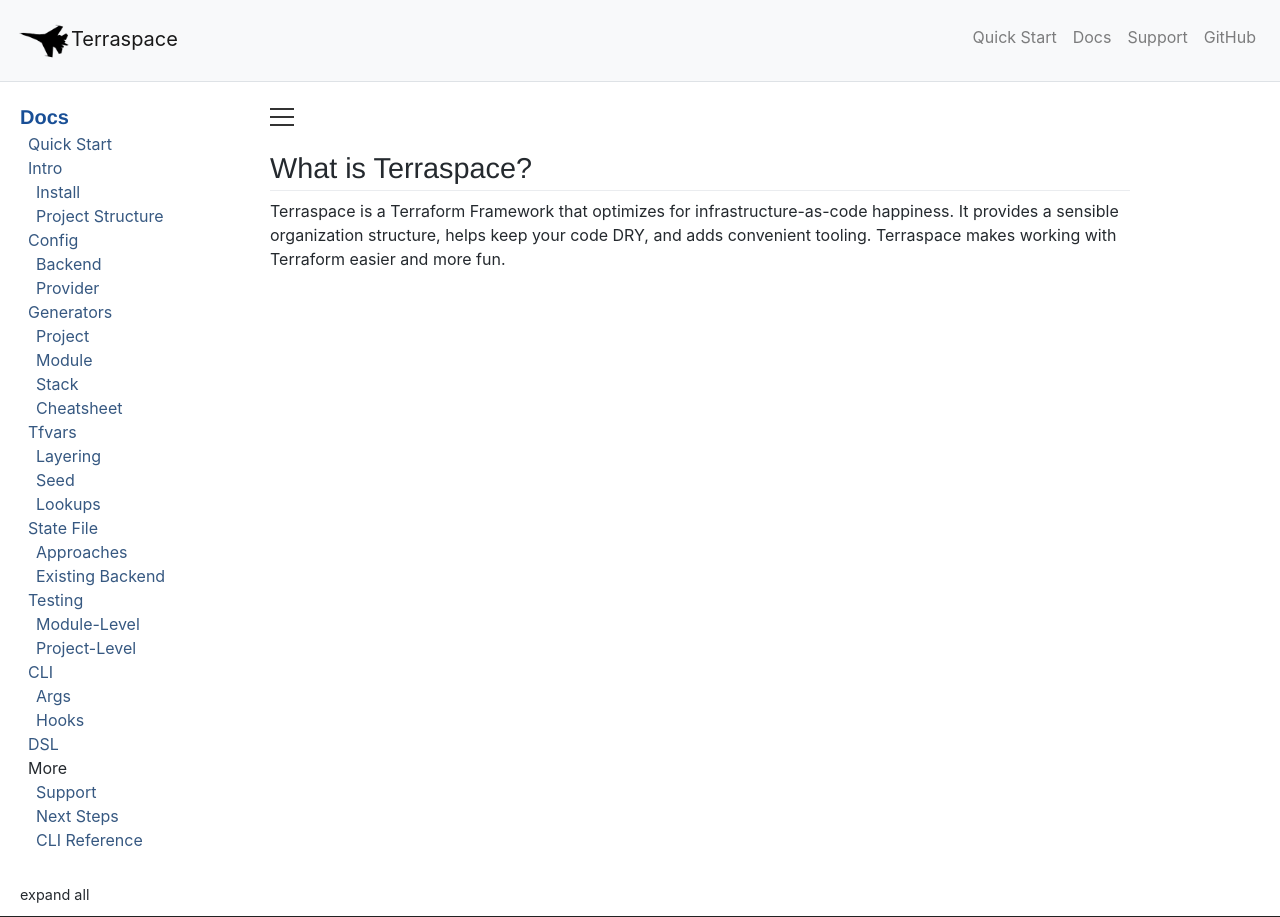
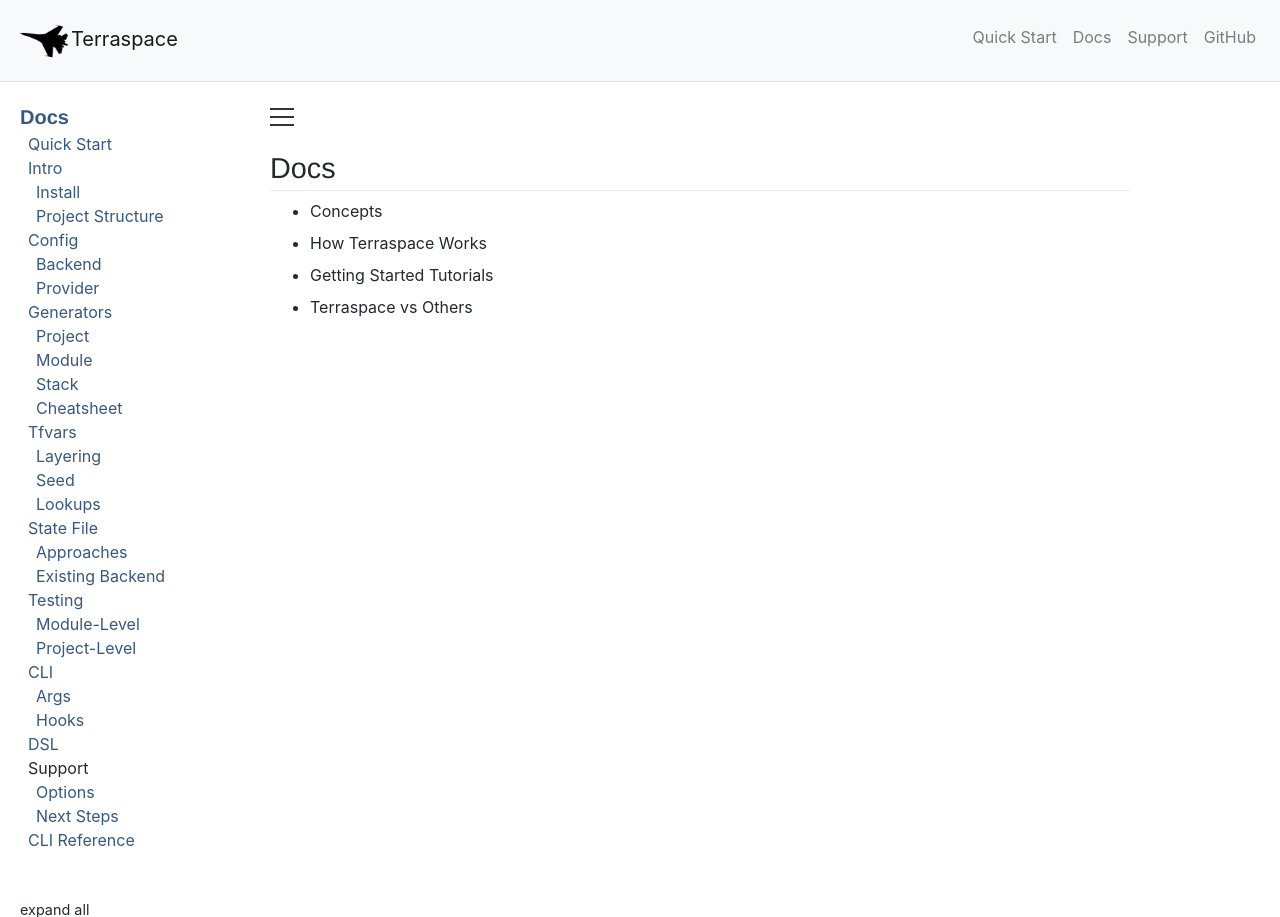
Before and after one commit to boltops-tools/terraspace-docs, a Jekyll site: the page built from docs.md, in a window 1280 px wide, cut to the strip 0-917 px from the top of the page. Built offline with Jekyll 4.4.1, drawn with Linux system fonts in a browser that asks for light colours; a script that is not in the unit is left out.

Commit message:
reorganize docs and intro

```diff
--- a/_includes/sidebar.html
+++ b/_includes/sidebar.html
@@ -1,12 +1,12 @@
 <div id="sidebar">
   <section class="content-nav">
-    <h2>Docs</h2>
+    <h2><a href="{% link docs.md %}">Docs</a></h2>
     <ul id="docs">
       <li><a href="{% link quick-start.md %}">Quick Start</a></li>
-      <li><a href="{% link docs.md %}">Intro</a>
+      <li><a href="{% link _docs/intro.md %}">Intro</a>
         <ul>
-          <li><a href="{% link _docs/install.md %}">Install</a></li>
-          <li><a href="{% link _docs/structure.md %}">Project Structure</a></li>
+          <li><a href="{% link _docs/intro/install.md %}">Install</a></li>
+          <li><a href="{% link _docs/intro/structure.md %}">Project Structure</a></li>
         </ul>
       </li>
       <li><a href="{% link _docs/config.md %}">Config</a>
@@ -49,13 +49,13 @@
         </ul>
       </li>
       <li><a href="{% link _docs/dsl.md %}">DSL</a></li>
-      <li>More
+      <li>Support
         <ul class="more">
-          <li><a href="{% link support.md %}">Support</a></li>
+          <li><a href="{% link support.md %}">Options</a></li>
           <li><a href="{% link _docs/next-steps.md %}">Next Steps</a></li>
-          <li><a href="{% link reference.md %}">CLI Reference</a></li>
         </ul>
       </li>
+      <li><a href="{% link reference.md %}">CLI Reference</a></li>
     </ul>
   </section>
   <div class="expand-all">
--- /dev/null
+++ b/_sass/content.scss
@@ -0,0 +1,21 @@
+// https://www.w3schools.com/howto/howto_css_menu_icon.asp
+.menu-top-bar {
+  padding: 15px; // to match with .container-fluid 15px
+}
+#menu-toggle {
+  .bar1, .bar2, .bar3 {
+    width: 24px;
+    height: 2px;
+    background-color: #333;
+    margin: 6px 0;
+    transition: 0.4s;
+  }
+}
+
+#content {
+  width: 100%;
+  max-width: 900px;
+  padding: 5px; // .container-fluid has 15px already
+  min-height: 85vh; // not 100vh so footer shows a little bit
+  transition: all 0.3s;
+}
--- a/_sass/sidebar.scss
+++ b/_sass/sidebar.scss
@@ -97,24 +97,6 @@
   }
 }
 
-// https://www.w3schools.com/howto/howto_css_menu_icon.asp
-.menu-top-bar {
-  padding: 15px; // to match with .container-fluid 15px
+.content-nav > ul {
+  padding-bottom: 15px;
 }
-#menu-toggle {
-  .bar1, .bar2, .bar3 {
-    width: 24px;
-    height: 2px;
-    background-color: #333;
-    margin: 6px 0;
-    transition: 0.4s;
-  }
-}
-
-#content {
-  width: 100%;
-  max-width: 900px;
-  padding: 5px; // .container-fluid has 15px already
-  min-height: 85vh; // not 100vh so footer shows a little bit
-  transition: all 0.3s;
-}
--- a/css/main.scss
+++ b/css/main.scss
@@ -11,6 +11,7 @@
 // structure
 @import "sidebar";
 @import "caret";
+@import "content";
 @import "footer";
 
 // theme
--- a/docs.md
+++ b/docs.md
@@ -1,5 +1,8 @@
 ---
-title: What is Terraspace?
+title: Docs
 ---
 
-{% include reference.md %}
+* Concepts
+* How Terraspace Works
+* Getting Started Tutorials
+* Terraspace vs Others
--- a/opal/sidebar.rb
+++ b/opal/sidebar.rb
@@ -71,6 +71,7 @@
   def expand_to_current
     current_location = $window.location.path # `window.location.pathname`
 
+    # walk down tree
     links = @sidenav.find("a")
     current_link = links.select do |l|
       l.attr("href") == current_location
@@ -79,6 +80,7 @@
     return unless current_link
     current_link.add_class("current-page")
 
+    # walk back up tree
     uls = current_link.parents("ul")
     uls.each do |ul|
       span = ul.prevAll("span").first
```
Also changed, not shown: _docs/generators/module.md (+1 -1 lines), _docs/generators/stack.md (+1 -1 lines), _docs/intro.md (added, +5 -0 lines), _docs/intro/install.md (renamed from _docs/install.md), _docs/intro/structure.md (renamed from _docs/structure.md).
